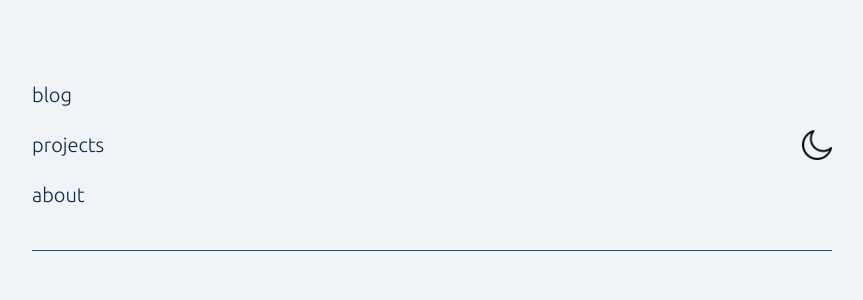
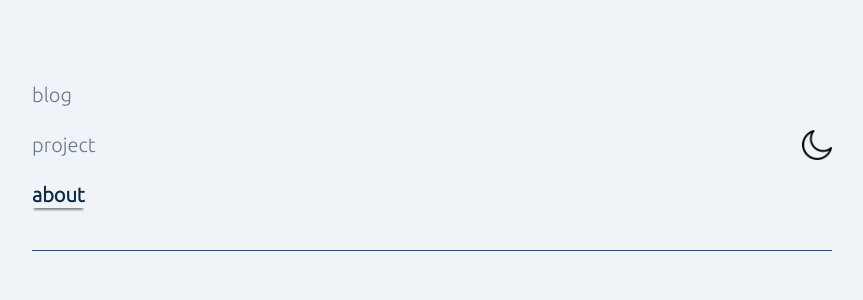
Before and after one commit to oluvvafemi/oluvvafemi.github.io, a Jekyll site: the page built from index.html, in a window 1280 px wide. Shown: the top 300 px of the page, without its empty margins (208-1071 px from the left). Built offline with Jekyll 4.4.1, drawn with Linux system fonts in a browser that asks for light colours.

Commit message:
Add current page highlighting

```diff
--- /dev/null
+++ b/_data/navigation.yml
@@ -0,0 +1,6 @@
+- name: blog
+  link: /blog
+- name: project
+  link: /projects
+- name: about
+  link: /
--- a/_layouts/default.html
+++ b/_layouts/default.html
@@ -23,9 +23,19 @@
     <div class="container">
       <div class="header">
         <ul>
-          <li><a href="/blog">blog</a></li>
-          <li><a href="/projects">projects</a></li>
-          <li><a href="/">about</a></li>
+          {% for item in site.data.navigation %}
+            <li>
+              {% assign full_link = '/' %}
+              {% unless item.link == '/' %}
+                {% assign full_link = item.link | append: '.html' %}
+              {% endunless %}
+              <a href="{{item.link}}" class="nav-links" id="{{item.name}}"
+                {% if page.url == full_link %}style="font-weight: bolder; opacity: 1; box-shadow: 0 4px 2px -2px #888888; padding-bottom:2px;"{% endif %}
+              >
+                {{item.name}}
+              </a>
+            </li>
+          {% endfor %}
         </ul>
         <img src="assets/images/mode/moon.png" id="mode-switch">
       </div>
--- a/assets/css/style.css
+++ b/assets/css/style.css
@@ -43,6 +43,10 @@ ul {
   justify-content: space-between;
   align-items: center;
   width: 85vw;
+}
+
+.nav-links {
+  opacity: 0.6;
 }
 
 #mode-switch {
```
